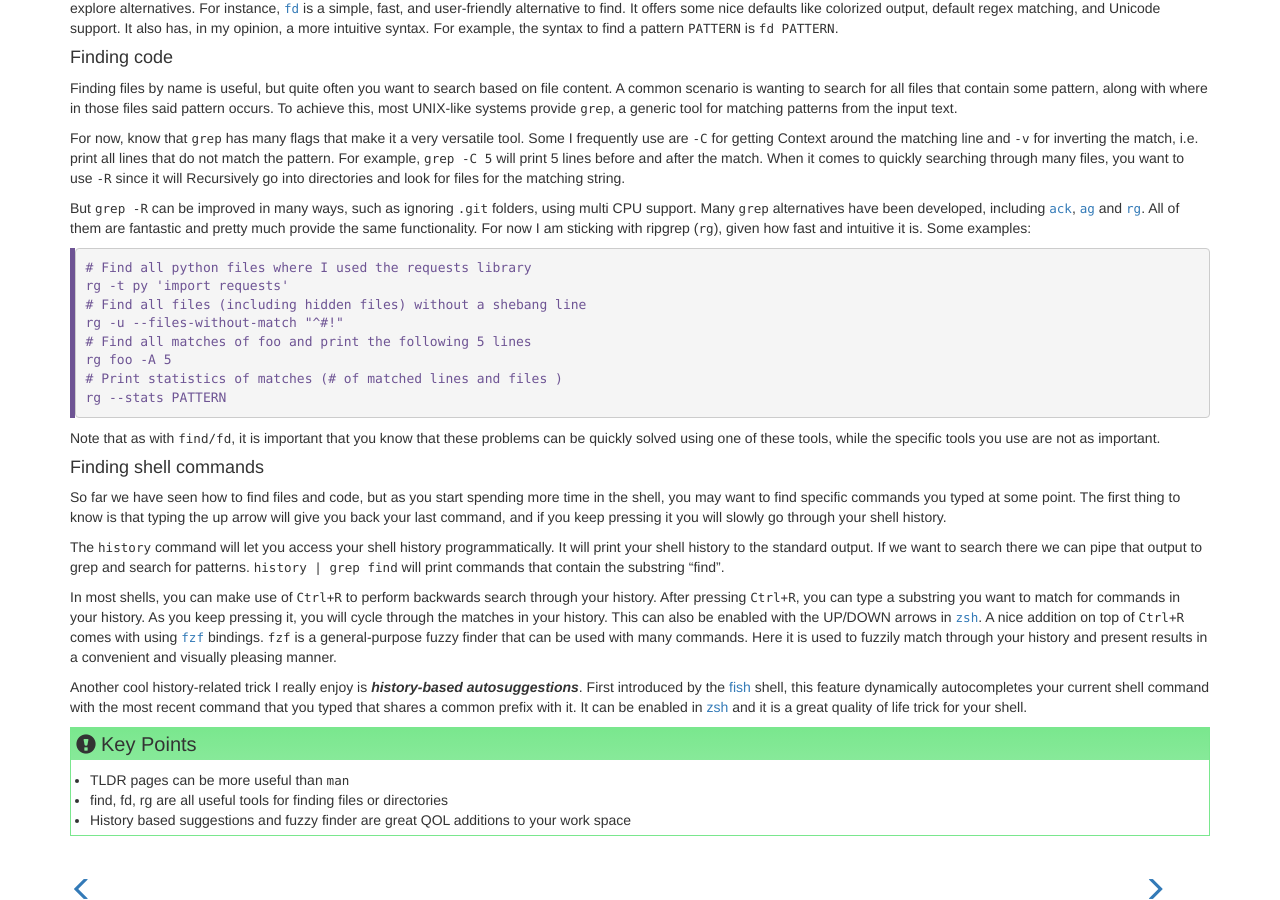
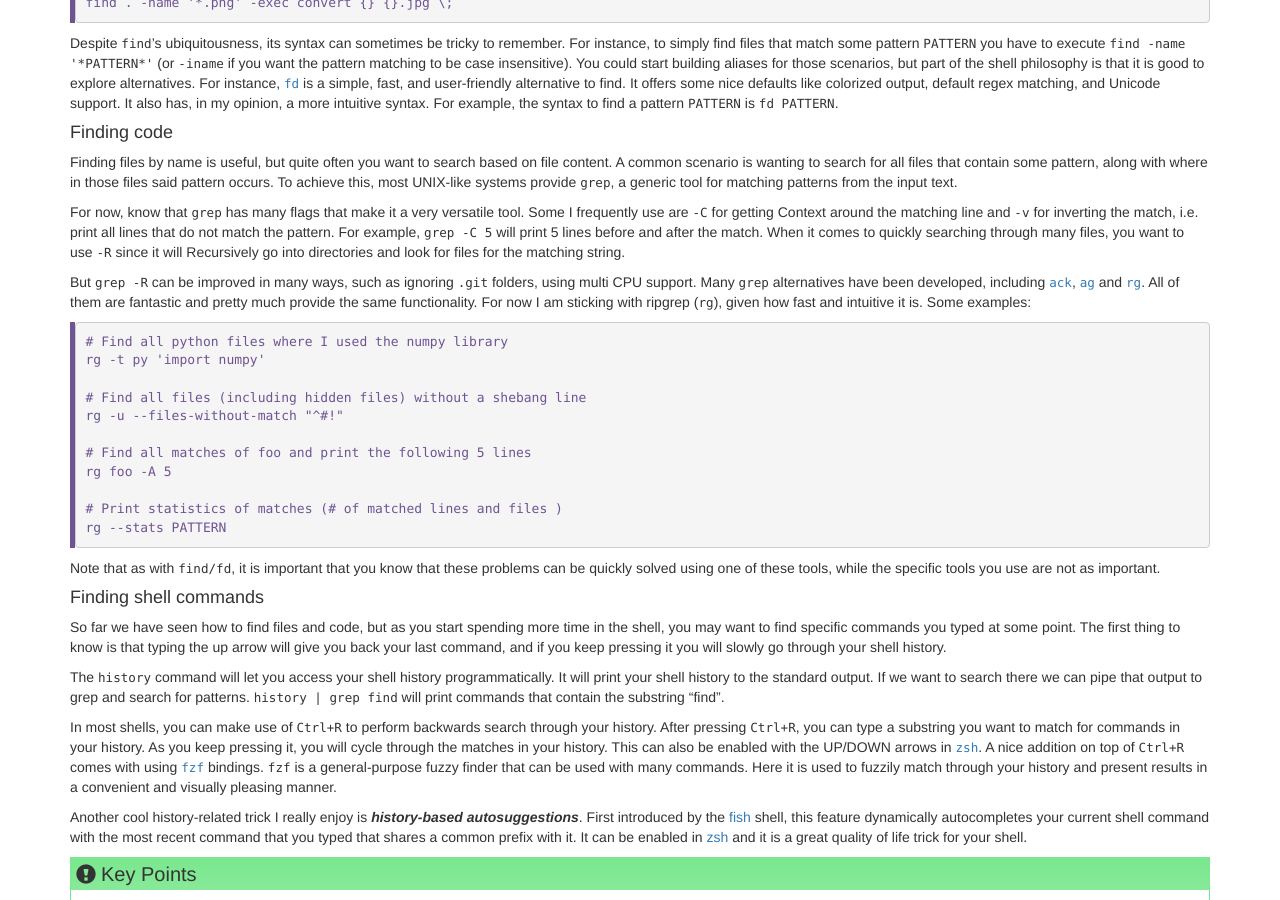
Before and after one commit to axiezai/wcm_datasci_basics_02environment, a Jekyll site: the page built from _episodes/02-tools.md, in a window 1280 px wide and 900 px high, scrolled down 1026 px. Built offline with Jekyll 4.4.1, drawn with Linux system fonts in a browser that asks for light colours.

Commit message:
fixed spacing

```diff
--- a/_episodes/02-tools.md
+++ b/_episodes/02-tools.md
@@ -28,10 +28,13 @@ One of the most common repetitive tasks that scientist faces is finding files or
 ~~~
 # Find all directories named src
 find . -name src -type d
+
 # Find all python files that have a folder named test in their path
 find . -path '*/test/*.py' -type f
+
 # Find all files modified in the last day
 find . -mtime -1
+
 # Find all zip files with size in range 500k to 10M
 find . -size +500k -size -10M -name '*.tar.gz'
 ~~~
@@ -42,6 +45,7 @@ Beyond listing files, find can also perform actions over files that match your q
 ~~~
 # Delete all files with .tmp extension
 find . -name '*.tmp' -exec rm {} \;
+
 # Find all PNG files and convert them to JPG
 find . -name '*.png' -exec convert {} {}.jpg \;
 ~~~
@@ -58,12 +62,15 @@ For now, know that `grep` has many flags that make it a very versatile tool. Som
 But `grep -R` can be improved in many ways, such as ignoring `.git` folders, using multi CPU support. Many `grep` alternatives have been developed, including [`ack`](https://beyondgrep.com/), [`ag`](https://github.com/ggreer/the_silver_searcher) and [`rg`](https://github.com/BurntSushi/ripgrep). All of them are fantastic and pretty much provide the same functionality. For now I am sticking with ripgrep (`rg`), given how fast and intuitive it is. Some examples:
 
 ~~~
-# Find all python files where I used the requests library
-rg -t py 'import requests'
+# Find all python files where I used the numpy library
+rg -t py 'import numpy'
+
 # Find all files (including hidden files) without a shebang line
 rg -u --files-without-match "^#!"
+
 # Find all matches of foo and print the following 5 lines
 rg foo -A 5
+
 # Print statistics of matches (# of matched lines and files )
 rg --stats PATTERN
 ~~~
```
